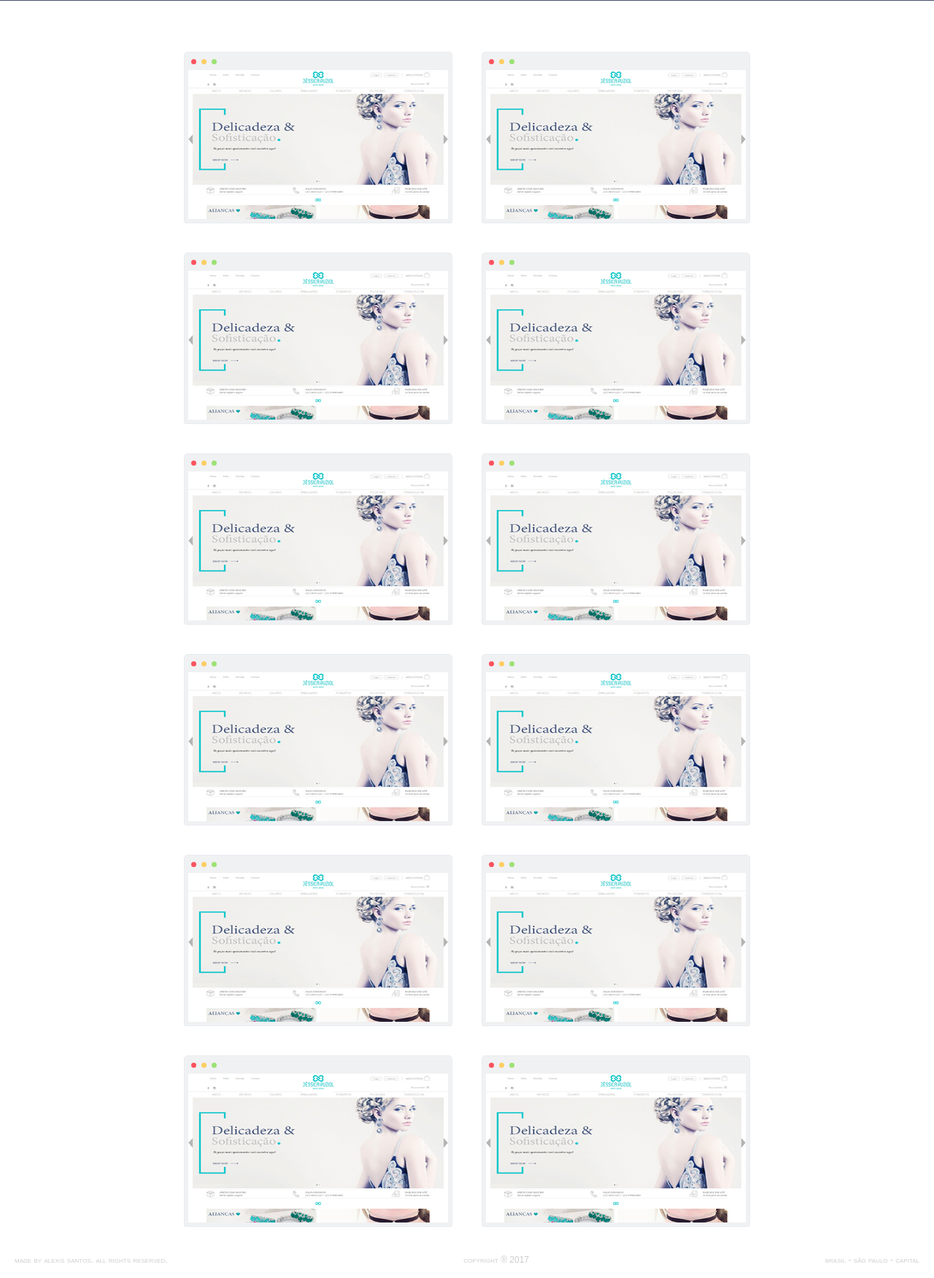
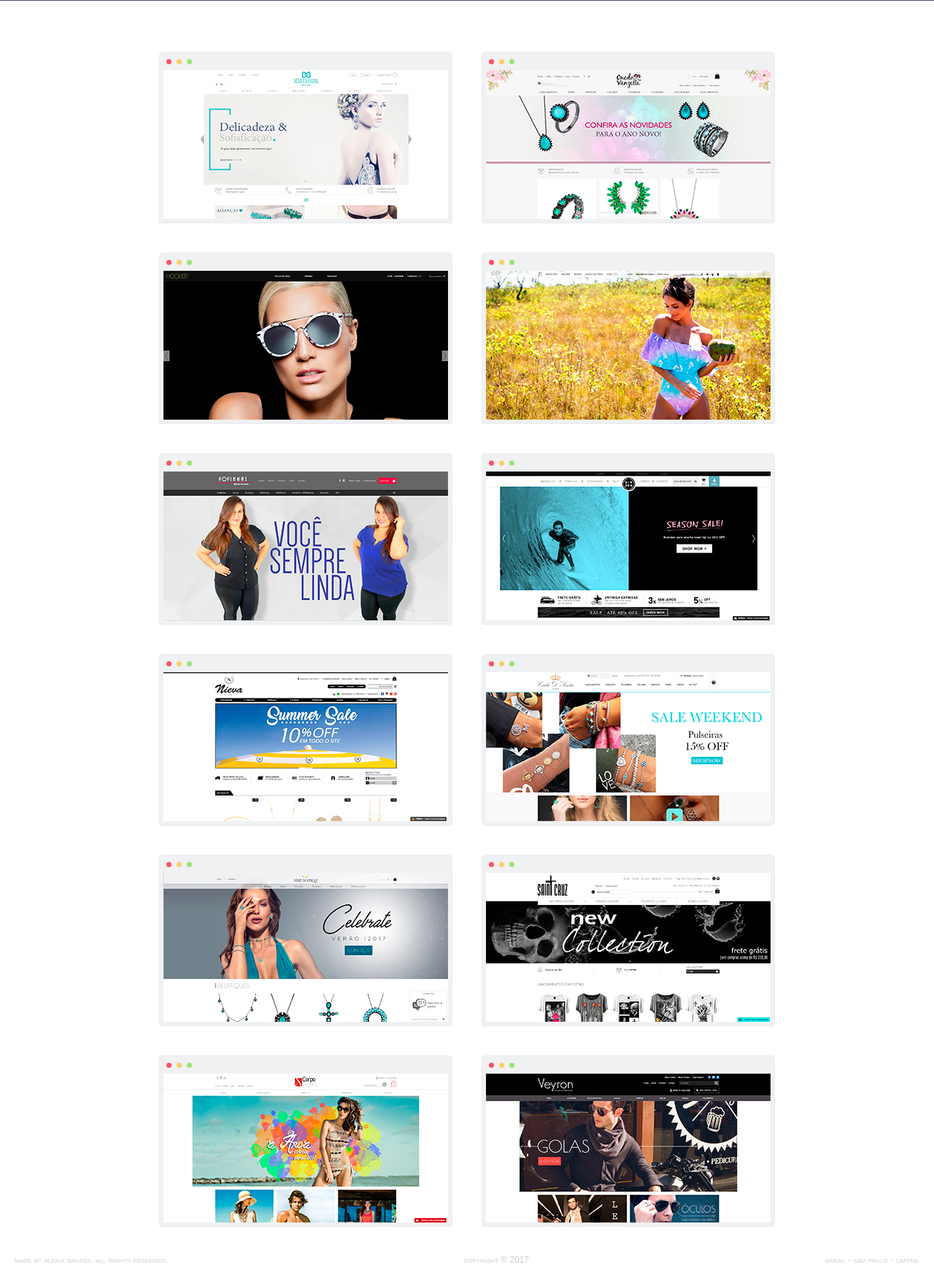
Before and after one commit to alexislds/PortfolioAlexNovo, a PHP site: page /Alexis.html in a window 1280 px wide. Shown: the part 799-2550 px from the top of the page at 73% size. Run offline with PHP 8.4, Linux system fonts and the light colour scheme.

Commit message:
Imagens e revisao no WORKS

```diff
--- a/Alexis.html
+++ b/Alexis.html
@@ -72,9 +72,9 @@
             <li class="works-lista-janela-maximizar works-lista-janela-btn"></li>
           </ul>
           <a href="#" class="works-lista-link">
-            <img class="works-lista-img" src="img/jessica.jpg" alt="">
+            <img class="works-lista-img" src="img/oneda.jpg" alt="">
             <div class="works-lista-detalhes">
-              <p class="works-lista-detalhes-texto works-lista-detalhes-nome">Jessica Puziol</p>
+              <p class="works-lista-detalhes-texto works-lista-detalhes-nome">Oneda Vanzella</p>
               <p class="works-lista-detalhes-texto works-lista-detalhes-skills">CSS &bull; SASS &bull; JS PURO &bull; GULP</p>
             </div>
           </a>
@@ -86,9 +86,9 @@
             <li class="works-lista-janela-maximizar works-lista-janela-btn"></li>
           </ul>
           <a href="#" class="works-lista-link">
-            <img class="works-lista-img" src="img/jessica.jpg" alt="">
+            <img class="works-lista-img" src="img/hoover.jpg" alt="">
             <div class="works-lista-detalhes">
-              <p class="works-lista-detalhes-texto works-lista-detalhes-nome">Jessica Puziol</p>
+              <p class="works-lista-detalhes-texto works-lista-detalhes-nome">Hoover</p>
               <p class="works-lista-detalhes-texto works-lista-detalhes-skills">CSS &bull; SASS &bull; JS PURO &bull; GULP</p>
             </div>
           </a>
@@ -100,9 +100,9 @@
             <li class="works-lista-janela-maximizar works-lista-janela-btn"></li>
           </ul>
           <a href="#" class="works-lista-link">
-            <img class="works-lista-img" src="img/jessica.jpg" alt="">
+            <img class="works-lista-img" src="img/gapaz.jpg" alt="">
             <div class="works-lista-detalhes">
-              <p class="works-lista-detalhes-texto works-lista-detalhes-nome">Jessica Puziol</p>
+              <p class="works-lista-detalhes-texto works-lista-detalhes-nome">Gapaz</p>
               <p class="works-lista-detalhes-texto works-lista-detalhes-skills">CSS &bull; SASS &bull; JS PURO &bull; GULP</p>
             </div>
           </a>
@@ -114,9 +114,9 @@
             <li class="works-lista-janela-maximizar works-lista-janela-btn"></li>
           </ul>
           <a href="#" class="works-lista-link">
-            <img class="works-lista-img" src="img/jessica.jpg" alt="">
+            <img class="works-lista-img" src="img/fofinhas.jpg" alt="">
             <div class="works-lista-detalhes">
-              <p class="works-lista-detalhes-texto works-lista-detalhes-nome">Jessica Puziol</p>
+              <p class="works-lista-detalhes-texto works-lista-detalhes-nome">Fofinhas Moda Grande</p>
               <p class="works-lista-detalhes-texto works-lista-detalhes-skills">CSS &bull; SASS &bull; JS PURO &bull; GULP</p>
             </div>
           </a>
@@ -128,9 +128,9 @@
             <li class="works-lista-janela-maximizar works-lista-janela-btn"></li>
           </ul>
           <a href="#" class="works-lista-link">
-            <img class="works-lista-img" src="img/jessica.jpg" alt="">
+            <img class="works-lista-img" src="img/birden.jpg" alt="">
             <div class="works-lista-detalhes">
-              <p class="works-lista-detalhes-texto works-lista-detalhes-nome">Jessica Puziol</p>
+              <p class="works-lista-detalhes-texto works-lista-detalhes-nome">Birden</p>
               <p class="works-lista-detalhes-texto works-lista-detalhes-skills">CSS &bull; SASS &bull; JS PURO &bull; GULP</p>
             </div>
           </a>
@@ -142,9 +142,9 @@
             <li class="works-lista-janela-maximizar works-lista-janela-btn"></li>
           </ul>
           <a href="#" class="works-lista-link">
-            <img class="works-lista-img" src="img/jessica.jpg" alt="">
+            <img class="works-lista-img" src="img/nieva.jpg" alt="">
             <div class="works-lista-detalhes">
-              <p class="works-lista-detalhes-texto works-lista-detalhes-nome">Jessica Puziol</p>
+              <p class="works-lista-detalhes-texto works-lista-detalhes-nome">Nieva</p>
               <p class="works-lista-detalhes-texto works-lista-detalhes-skills">CSS &bull; SASS &bull; JS PURO &bull; GULP</p>
             </div>
           </a>
@@ -156,9 +156,9 @@
             <li class="works-lista-janela-maximizar works-lista-janela-btn"></li>
           </ul>
           <a href="#" class="works-lista-link">
-            <img class="works-lista-img" src="img/jessica.jpg" alt="">
+            <img class="works-lista-img" src="img/carla.jpg" alt="">
             <div class="works-lista-detalhes">
-              <p class="works-lista-detalhes-texto works-lista-detalhes-nome">Jessica Puziol</p>
+              <p class="works-lista-detalhes-texto works-lista-detalhes-nome">Carla D'Santis</p>
               <p class="works-lista-detalhes-texto works-lista-detalhes-skills">CSS &bull; SASS &bull; JS PURO &bull; GULP</p>
             </div>
           </a>
@@ -170,9 +170,9 @@
             <li class="works-lista-janela-maximizar works-lista-janela-btn"></li>
           </ul>
           <a href="#" class="works-lista-link">
-            <img class="works-lista-img" src="img/jessica.jpg" alt="">
+            <img class="works-lista-img" src="img/benit.jpg" alt="">
             <div class="works-lista-detalhes">
-              <p class="works-lista-detalhes-texto works-lista-detalhes-nome">Jessica Puziol</p>
+              <p class="works-lista-detalhes-texto works-lista-detalhes-nome">Benit Boutique</p>
               <p class="works-lista-detalhes-texto works-lista-detalhes-skills">CSS &bull; SASS &bull; JS PURO &bull; GULP</p>
             </div>
           </a>
@@ -184,9 +184,9 @@
             <li class="works-lista-janela-maximizar works-lista-janela-btn"></li>
           </ul>
           <a href="#" class="works-lista-link">
-            <img class="works-lista-img" src="img/jessica.jpg" alt="">
+            <img class="works-lista-img" src="img/saint.jpg" alt="">
             <div class="works-lista-detalhes">
-              <p class="works-lista-detalhes-texto works-lista-detalhes-nome">Jessica Puziol</p>
+              <p class="works-lista-detalhes-texto works-lista-detalhes-nome">Saint Cruz</p>
               <p class="works-lista-detalhes-texto works-lista-detalhes-skills">CSS &bull; SASS &bull; JS PURO &bull; GULP</p>
             </div>
           </a>
@@ -198,9 +198,9 @@
             <li class="works-lista-janela-maximizar works-lista-janela-btn"></li>
           </ul>
           <a href="#" class="works-lista-link">
-            <img class="works-lista-img" src="img/jessica.jpg" alt="">
+            <img class="works-lista-img" src="img/corpo.jpg" alt="">
             <div class="works-lista-detalhes">
-              <p class="works-lista-detalhes-texto works-lista-detalhes-nome">Jessica Puziol</p>
+              <p class="works-lista-detalhes-texto works-lista-detalhes-nome">Corpo Seguro</p>
               <p class="works-lista-detalhes-texto works-lista-detalhes-skills">CSS &bull; SASS &bull; JS PURO &bull; GULP</p>
             </div>
           </a>
@@ -212,9 +212,9 @@
             <li class="works-lista-janela-maximizar works-lista-janela-btn"></li>
           </ul>
           <a href="#" class="works-lista-link">
-            <img class="works-lista-img" src="img/jessica.jpg" alt="">
+            <img class="works-lista-img" src="img/veyron.jpg" alt="">
             <div class="works-lista-detalhes">
-              <p class="works-lista-detalhes-texto works-lista-detalhes-nome">Jessica Puziol</p>
+              <p class="works-lista-detalhes-texto works-lista-detalhes-nome">Veyron Moda Masculina</p>
               <p class="works-lista-detalhes-texto works-lista-detalhes-skills">CSS &bull; SASS &bull; JS PURO &bull; GULP</p>
             </div>
           </a>
--- a/css/import.css
+++ b/css/import.css
@@ -190,7 +190,7 @@ body {
   .works-limite {
     height: 100%;
     margin: 0 auto;
-    max-width: 816px;
+    max-width: 884px;
     overflow: hidden;
     width: 100%;
   }
@@ -200,7 +200,7 @@ body {
   .works-limite {
     height: 100%;
     margin: 0 auto;
-    max-width: 1224px;
+    max-width: 1326px;
     overflow: hidden;
     width: 100%;
   }
@@ -210,7 +210,7 @@ body {
   .works-limite {
     height: 100%;
     margin: 0 auto;
-    max-width: 1632px;
+    max-width: 1768px;
     overflow: hidden;
     width: 100%;
   }
@@ -241,7 +241,7 @@ body {
   margin: 20px;
   padding: 24px 5px 5px;
   position: relative;
-  width: 368px;
+  width: 402px;
 }
 
 .works-lista-link {
--- a/scss/works.scss
+++ b/scss/works.scss
@@ -4,14 +4,14 @@
   background-color:white; display:inline-block; padding:50px 0; width:100%;
 
   &-limite{
-    @include desktop  {height:100%; margin:0 auto; max-width:816px; overflow:hidden; width:100%;}
-    @include monitor  {height:100%; margin:0 auto; max-width:1224px; overflow:hidden; width:100%;}
-    @include ultrawide{height:100%; margin:0 auto; max-width:1632px; overflow:hidden; width:100%;}
+    @include desktop  {height:100%; margin:0 auto; max-width:884px; overflow:hidden; width:100%;}
+    @include monitor  {height:100%; margin:0 auto; max-width:1326px; overflow:hidden; width:100%;}
+    @include ultrawide{height:100%; margin:0 auto; max-width:1768px; overflow:hidden; width:100%;}
   }
   &-lista{
     align-items:center; display:flex; flex-wrap:wrap; height:100%; justify-content:center; width:100%;
 
-    &-item{background:#F0F1F3; border:1px solid #E9ECEF; border-radius:5px 5px 3px 3px; display:inline-block; height:235px; margin:20px; padding:24px 5px 5px; position:relative; width:368px;}
+    &-item{background:#F0F1F3; border:1px solid #E9ECEF; border-radius:5px 5px 3px 3px; display:inline-block; height:235px; margin:20px; padding:24px 5px 5px; position:relative; width:402px;}
 
     &-link              {display:inline-block; height:100%; position:relative; width:100%;}
     &-link::after      {background:linear-gradient(to bottom, rgba($corA, .2), rgba($corA, .2)), linear-gradient(rgba($corD, .2), rgba($corD, .2)), linear-gradient(rgba($corC, .2), rgba($corC, .2)), linear-gradient(rgba($corB, .2), rgba($corB, .2)); background-position:left top, left bottom, left center, right center; background-repeat:no-repeat; background-size:100% 0%, 100% 0%, 0% 100%, 0% 100%; content:''; height:100%; left:0; position:absolute; top:0; width:100%;}
```
Also changed, not shown: css/works.css (+4 -4 lines), img/benit.jpg (added), img/birden.jpg (added), img/carla.jpg (added), img/corpo.jpg (added), img/fofinhas.jpg (added), img/gapaz.jpg (added), img/hoover.jpg (added), img/jessica.jpg, img/nieva.jpg (added), img/oneda.jpg (added), img/renovo.jpg (added), img/saint.jpg (added), img/sookie.jpg (added), 1 more files.
